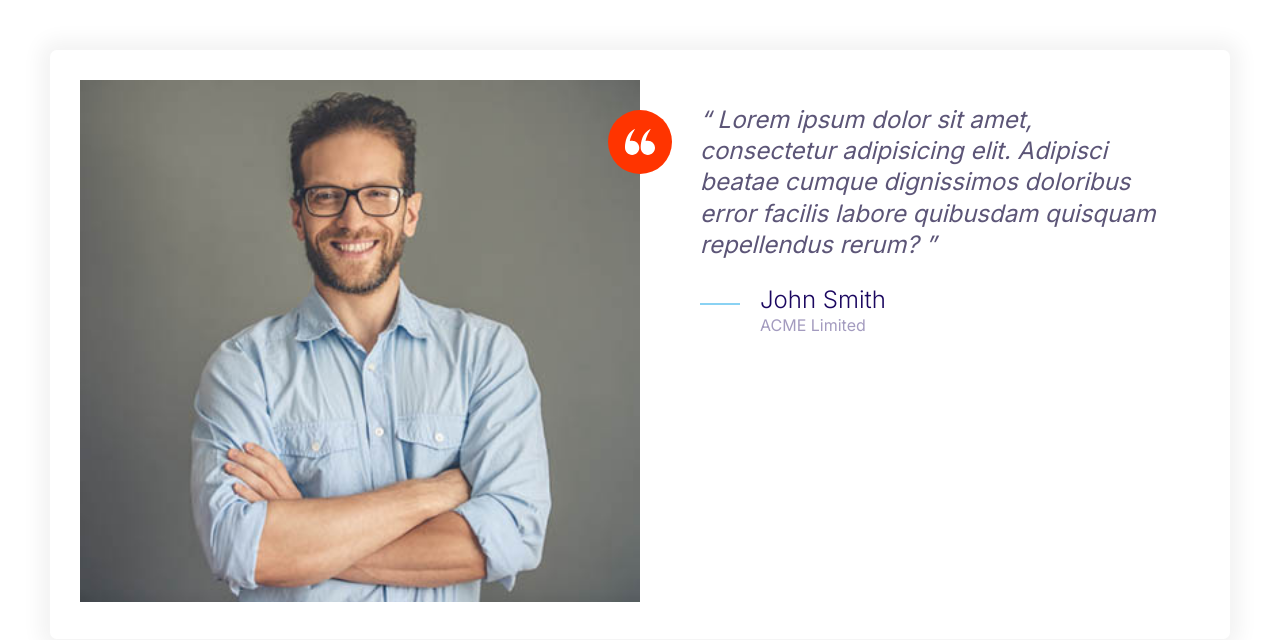
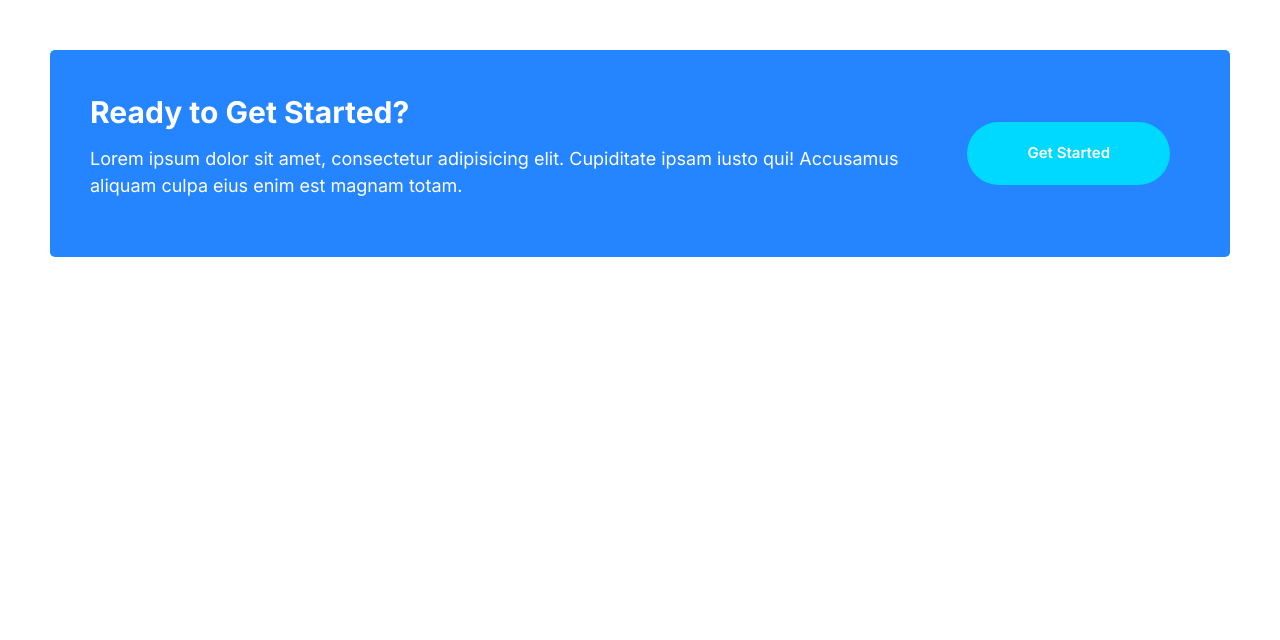
Before and after one commit to mmmcaffeine/moshify, a plain HTML site: page index.html in a window 1280 px wide. Drawn offline with Linux system fonts and the light colour scheme.

Commit message:
Added the callout component

```diff
--- a/css/styles.css
+++ b/css/styles.css
@@ -258,6 +258,11 @@ a {
   width: 100%;
 }
 
+.btn--stretched {
+  padding-left: 6rem;
+  padding-right: 6rem;
+}
+
 @media screen and (min-width: 1024px) {
   .btn {
     font-size: 1.5rem;
@@ -506,3 +511,45 @@ a {
     margin-left: 6rem;
   }
 }
+
+/* Callouts */
+
+.callout {
+  border-radius: 5px;
+  padding: 4rem;
+}
+
+.callout--primary {
+  background: var(--color-primary);
+  color: #fff;
+}
+
+.callout__heading {
+  color: #fff;
+  font-size: 3rem;
+  margin-top: 0;
+}
+
+.callout__content {
+  text-align: center;
+}
+
+.callout .btn {
+  align-self: center;
+  justify-self: center;
+}
+
+@media screen and (min-width: 768px) {
+  .callout .grid--1x2 {
+    grid-template-columns: 1fr auto;
+  }
+
+  .callout__content {
+    text-align: left;
+  }
+
+  .callout .btn {
+    justify-self: start;
+    margin: 0 2rem;
+  }
+}
--- a/index.html
+++ b/index.html
@@ -15,35 +15,16 @@
     <link rel="stylesheet" href="css/styles.css" />
   </head>
   <body style="padding: 5rem;">
-    <div class="card testimonial">
+    <div class="callout callout--primary">
       <div class="grid grid--1x2">
-        <div class="testimonial__image">
-          <img src="images/testimonial.jpg" alt="A happy, smiling customer">
-          <span class="icon-container icon-container--accent">
-            <svg class="icon icon--white icon--small">
-              <use xlink:href="../images/icons-sprite.svg#quotes"></use>
-            </svg>
-          </span>
+        <div class="callout__content">
+          <h2 class="callout__heading">Ready to Get Started?</h2>
+          <p>
+            Lorem ipsum dolor sit amet, consectetur adipisicing elit. Cupiditate ipsam
+            iusto qui! Accusamus aliquam culpa eius enim est magnam totam.
+          </p>
         </div>
-        <blockquote class="quote">
-          <p class="quote__text">
-            Lorem ipsum dolor sit amet, consectetur adipisicing elit. Adipisci beatae cumque
-            dignissimos doloribus error facilis labore quibusdam quisquam repellendus rerum?
-          </p>
-          <footer>
-            <div class="media">
-              <div class="media__image">
-                <svg class="icon icon--primary quote__line">
-                  <use xlink:href="../images/icons-sprite.svg#line"></use>
-                </svg>
-              </div>
-              <div class="media__body">
-                <h3 class="media__title quote__author">John Smith</h3>
-                <p class="quote__organization">ACME Limited</p>
-              </div>
-            </div>
-          </footer>
-        </blockquote>
+        <a href="#" class="btn btn--secondary btn--stretched">Get Started</a>
       </div>
     </div>
   </body>
```
Also changed, not shown: components/callouts.html (added, +12 -0 lines).
